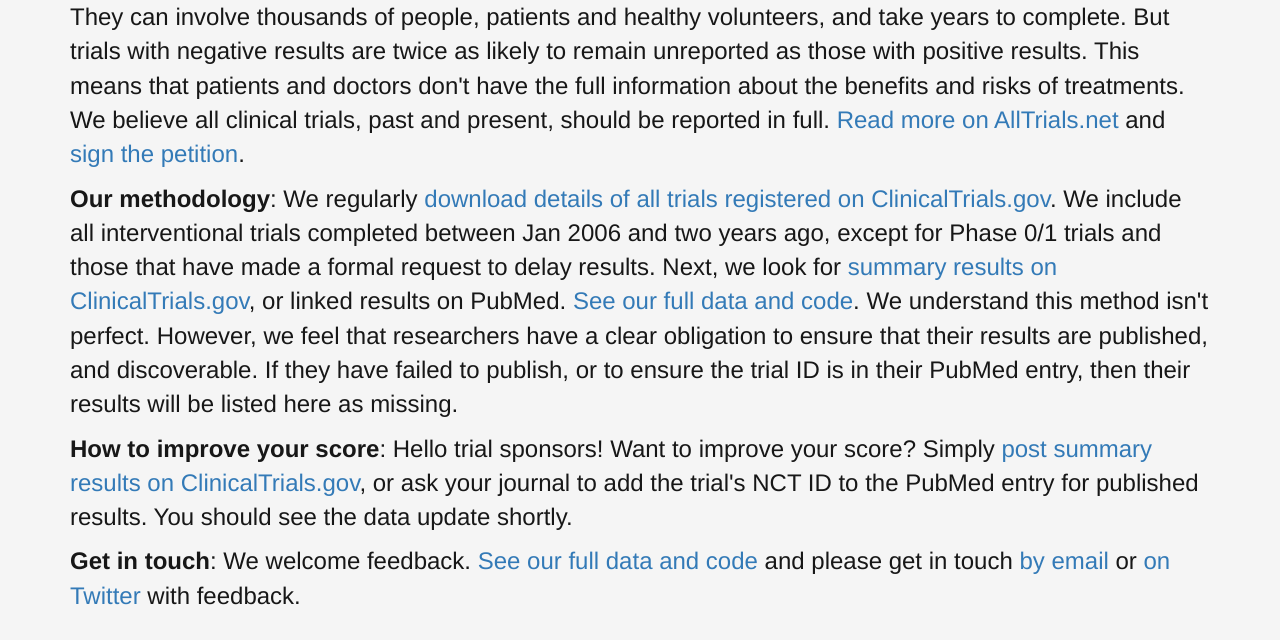
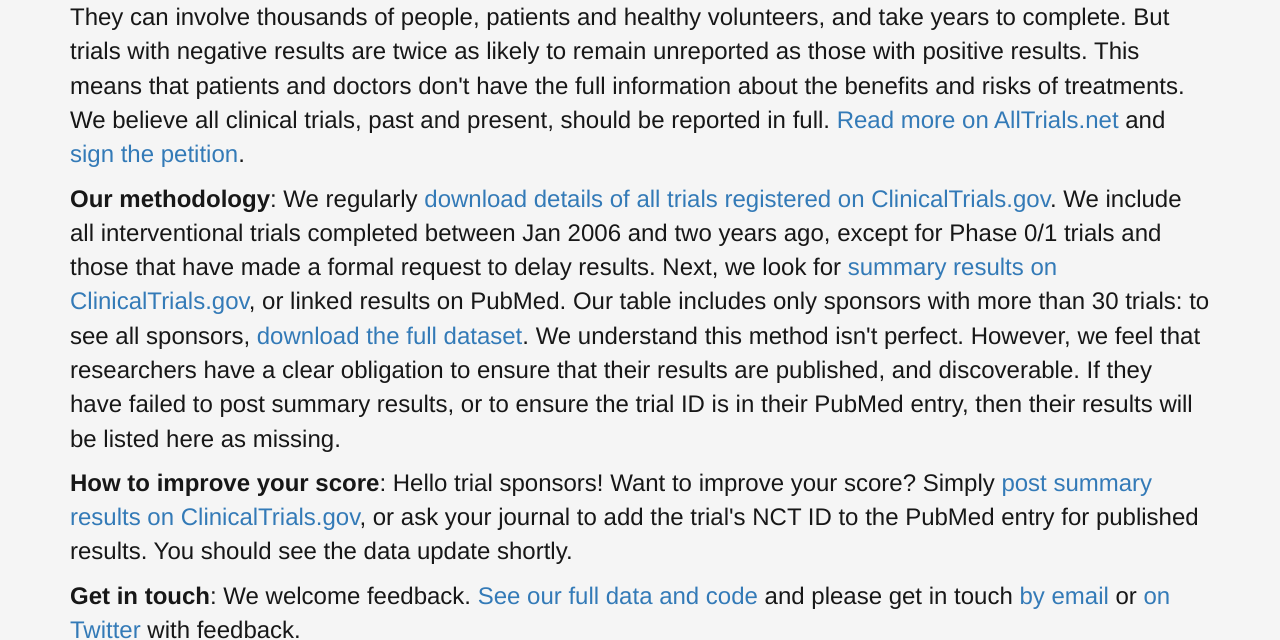
Before and after one commit to ebmdatalab/trialstracker, a plain HTML site: page app/index.html in a window 1280 px wide. Shown: the part 862-1502 px from the top of the page. Drawn offline with Linux system fonts and the light colour scheme; some packages are replaced by stand-ins of ours; a script that the page names is missing.

Commit message:
Update email address, descriptions

```diff
--- a/app/index.html
+++ b/app/index.html
@@ -73,14 +73,14 @@
 
 <p class="about about-first" id="whyitmatters"><strong>Why it matters</strong>: Clinical trials are the best way we have of testing whether a medicine is safe and effective. They can involve thousands of people, patients and healthy volunteers, and take years to complete. But trials with negative results are twice as likely to remain unreported as those with positive results. This means that patients and doctors don't have the full information about the benefits and risks of treatments. We believe all clinical trials, past and present, should be reported in full. <a href="http://www.alltrials.net/">Read more on AllTrials.net</a> and <a href="http://www.alltrials.net/petition/">sign the petition</a>.</p>
 
-<p class="about" id="methodology"><strong>Our methodology</strong>: We regularly <a href="https://clinicaltrials.gov/ct2/resources/download">download details of all trials registered on ClinicalTrials.gov</a>. We include all interventional trials completed between Jan 2006 and two years ago, except for Phase 0/1 trials and those that have made a formal request to delay results. Next, we look for <a href="https://clinicaltrials.gov/ct2/about-site/results">summary results on ClinicalTrials.gov</a>, or linked results on PubMed. <a href='https://github.com/ebmdatalab/trialstracker'>See our full data and code</a>. We understand this method isn't perfect. However, we feel that researchers have a clear obligation to ensure that their results are published, and discoverable. If they have failed to publish, or to ensure the trial ID is in their PubMed entry, then their results will be listed here as missing. </p>
+<p class="about" id="methodology"><strong>Our methodology</strong>: We regularly <a href="https://clinicaltrials.gov/ct2/resources/download">download details of all trials registered on ClinicalTrials.gov</a>. We include all interventional trials completed between Jan 2006 and two years ago, except for Phase 0/1 trials and those that have made a formal request to delay results. Next, we look for <a href="https://clinicaltrials.gov/ct2/about-site/results">summary results on ClinicalTrials.gov</a>, or linked results on PubMed. Our table includes only sponsors with more than 30 trials: to see all sponsors, <a href='https://github.com/ebmdatalab/trialstracker'>download the full dataset</a>. We understand this method isn't perfect. However, we feel that researchers have a clear obligation to ensure that their results are published, and discoverable. If they have failed to post summary results, or to ensure the trial ID is in their PubMed entry, then their results will be listed here as missing. </p>
 
 <p class="about"><strong>How to improve your score</strong>: Hello trial sponsors! Want to improve your score? Simply <a href="https://clinicaltrials.gov/ct2/manage-recs/how-report#StepsForSubmittingResults">post summary results on ClinicalTrials.gov</a>, or ask your journal to add the trial's NCT ID to the PubMed entry for published results. You should see the data update shortly.</p>
 
-<p class="about"><strong>Get in touch</strong>: We welcome feedback. <a href='https://github.com/ebmdatalab/trialstracker'>See our full data and code</a> and please get in touch <a href="mailto:all@ebmdatalab.net">by email</a> or <a href="https://twitter.com/ebmdatalab">on Twitter</a> with feedback.</p>
+<p class="about"><strong>Get in touch</strong>: We welcome feedback. <a href='https://github.com/ebmdatalab/trialstracker'>See our full data and code</a> and please get in touch <a href="mailto:hello@ebmdatalab.net">by email</a> or <a href="https://twitter.com/ebmdatalab">on Twitter</a> with feedback.</p>
 
 <div class="footer">
-<a id="twitter" class="resp-sharing-button__link" href="https://twitter.com/intent/tweet/?text=Who's not sharing their clinical trial results? https://trialstracker.ebmdatalab.net" target="_blank" aria-label="Twitter">
+<a id="twitter" class="resp-sharing-button__link" href="https://twitter.com/intent/tweet/?text=The majority of clinical trials never publish results. Who's not sharing their clinical trial results? https://trialstracker.ebmdatalab.net" target="_blank" aria-label="Twitter">
   <div class="resp-sharing-button resp-sharing-button--twitter resp-sharing-button--medium"><div aria-hidden="true" class="resp-sharing-button__icon resp-sharing-button__icon--solid">
     <svg version="1.1" x="0px" y="0px" width="24px" height="24px" viewBox="0 0 24 24" enable-background="new 0 0 24 24" xml:space="preserve">
         <g>
```
